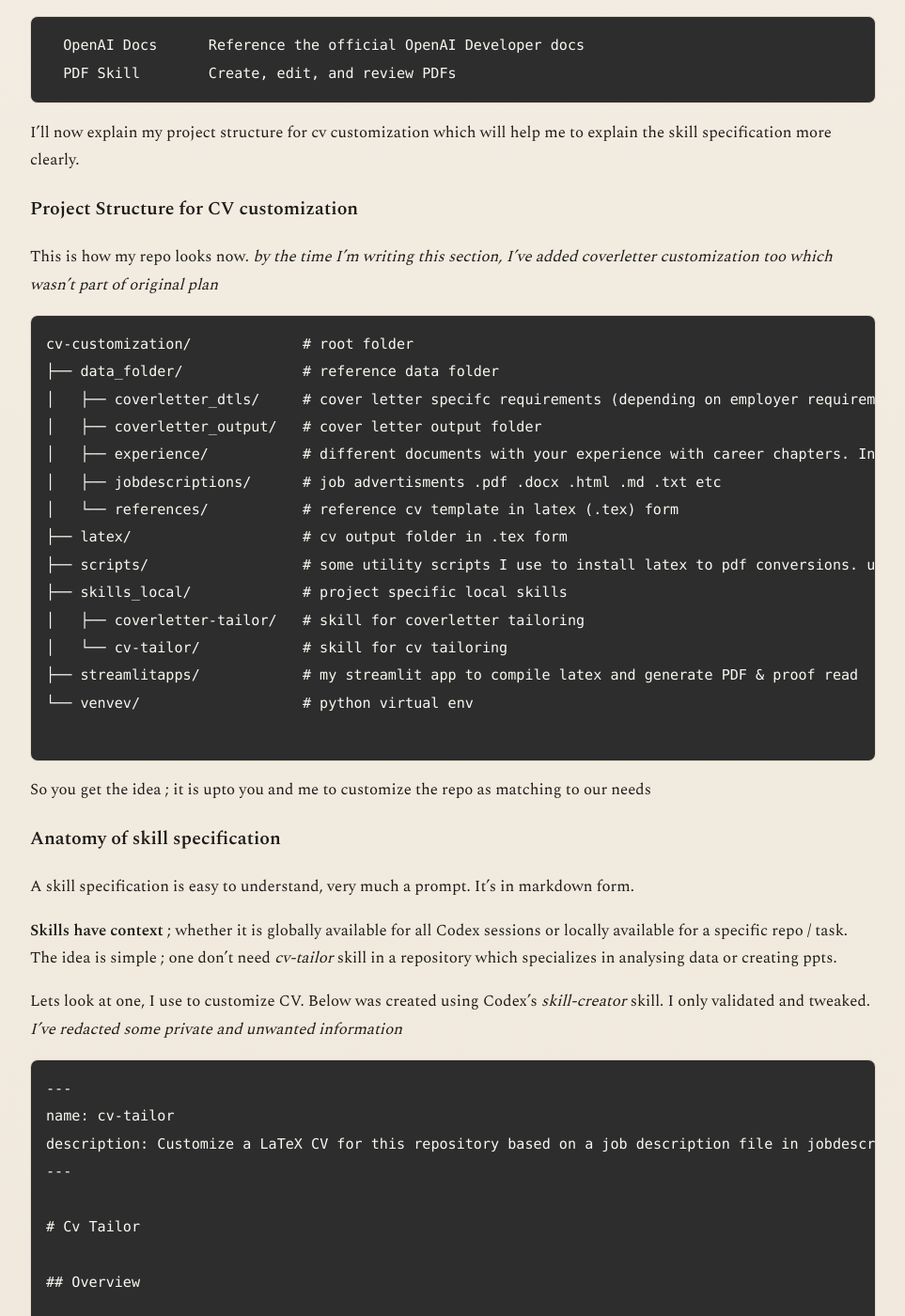
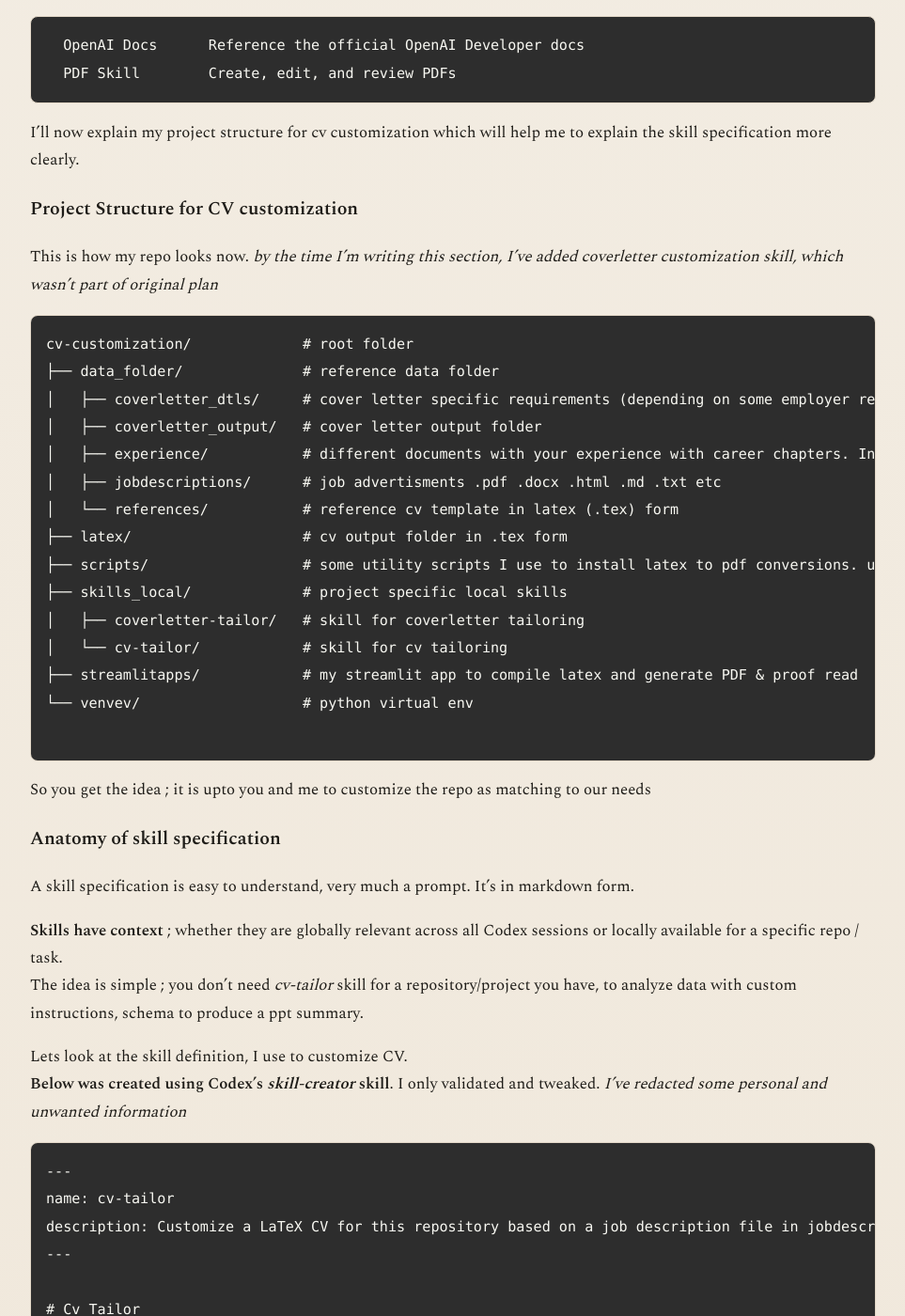
Before and after one commit to nilanka-weeraman/nilanka-weeraman.github.io, a Jekyll site: the page built from _posts/2026-02-06-configuring_using_agent_skills.md, in a window 1280 px wide and 1400 px high, scrolled down 2577 px. Shown: the whole window at 94% size, without its empty margins (158-1121 px from the left). Built offline with Jekyll 4.4.1, drawn with Linux system fonts in a browser that asks for light colours.

````diff
--- a/_posts/2026-02-06-configuring_using_agent_skills.md
+++ b/_posts/2026-02-06-configuring_using_agent_skills.md
@@ -74,13 +74,13 @@ I'll now explain my project structure for cv customization which will help me to
 
 ### Project Structure for CV customization
 
-This is how my repo looks now. _by the time I'm writing this section, I've added coverletter customization too which wasn't part of original plan_ <br>
+This is how my repo looks now. _by the time I'm writing this section, I've added coverletter customization skill, which wasn't part of original plan_ <br>
 
 
 ```text
 cv-customization/             # root folder
 ├── data_folder/              # reference data folder
-│   ├── coverletter_dtls/     # cover letter specifc requirements (depending on employer requirement)
+│   ├── coverletter_dtls/     # cover letter specific requirements (depending on some employer requirement)
 │   ├── coverletter_output/   # cover letter output folder
 │   ├── experience/           # different documents with your experience with career chapters. In .docx .md .pdf
 │   ├── jobdescriptions/      # job advertisments .pdf .docx .html .md .txt etc
@@ -101,9 +101,11 @@ So you get the idea ; it is upto you and me to customize the repo as matching to
 
 A skill specification is easy to understand, very much a prompt. It's in markdown form. <br>
 
-__Skills have context__ ; whether it is globally available for all Codex sessions or locally available for a specific repo / task. The idea is simple ; one don't need _cv-tailor_ skill in a repository which specializes in analysing data or creating ppts. <br>
+__Skills have context__ ; whether they are globally relevant across all Codex sessions or locally available for a specific repo / task. <br>
+The idea is simple ; you don't need _cv-tailor_ skill for a repository/project you have, to analyze data with custom instructions, schema to produce a ppt summary. <br>
 
-Lets look at one, I use to customize CV. Below was created using Codex's _skill-creator_ skill. I only validated and tweaked. _I've redacted some private and unwanted information_ <br>
+Lets look at the skill definition, I use to customize CV. <br>
+__Below was created using Codex's _skill-creator_ skill__. I only validated and tweaked. _I've redacted some personal and unwanted information_ <br>
 
 ```markdown
 ---
````
